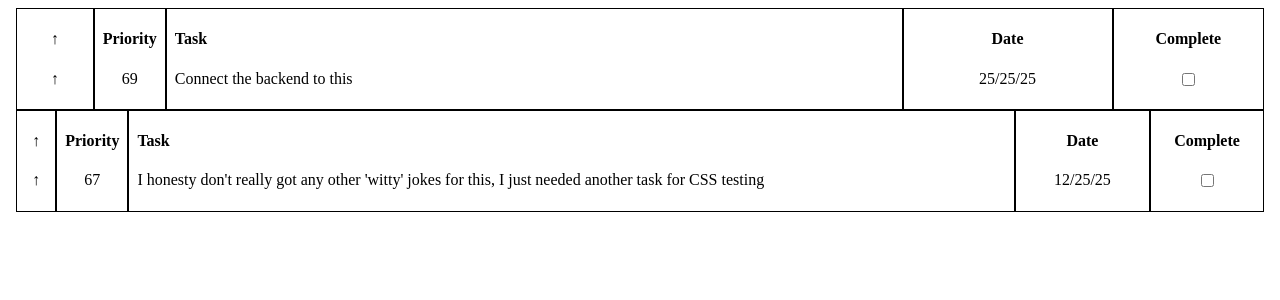
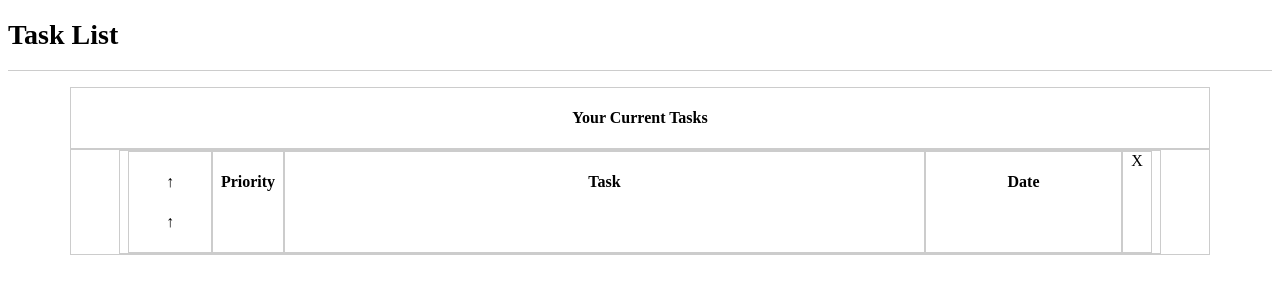
Before and after one commit to Lordpun/Task-List, a Vue app in the folder frontend/: page / in a window 1280 px wide. Shown: the top 300 px of the page. Built offline with nearby package versions, Linux system fonts and the light colour scheme.

Commit message:
Added base HTML to the frontend

```diff
--- a/frontend/index.html
+++ b/frontend/index.html
@@ -4,8 +4,13 @@
     <meta charset="UTF-8">
     <link rel="icon" href="/favicon.ico">
     <meta name="viewport" content="width=device-width, initial-scale=1.0">
-    <title>Vite App</title>
+    <title>Task List</title>
+
+    <style>
+      font-family: Arial;
+    </style>
   </head>
+
   <body>
     <div id="app"></div>
     <script type="module" src="/src/main.js"></script>
--- a/frontend/src/App.vue
+++ b/frontend/src/App.vue
@@ -1,10 +1,37 @@
-]<template>
-  <task priority="69" description="Connect the backend to this" date="25/25/25"></task>
-  <task priority="67" description="I honesty don't really got any other 'witty' jokes for this, I just needed another task for CSS testing" date="12/25/25"></task>
+<template>
+  <header>
+    <h1>Task List</h1>
+  </header>
+
+  <main>
+    <section>
+      <h4>Your Current Tasks</h4>
+    </section>
+
+    <section class="taskBody">
+      <task></task>
+    </section>
+  </main>
 </template>
 
 <script setup>
 	import task from "./components/task.vue"
 </script>
 
-<style scoped></style>
+<style scoped>
+  header {
+    border-bottom: 1px solid #ccc;
+    margin-bottom: 1rem;
+  }
+
+  h1 {
+    font-size: 1.75rem;
+  }
+
+  main section {
+    border: 1px solid #ccc;
+    width: 90%;
+    margin: 0 auto;
+    text-align: center;
+  }
+</style>
--- a/frontend/src/components/task.vue
+++ b/frontend/src/components/task.vue
@@ -20,9 +20,8 @@
   		<p>{{ date }}</p>
   	</div>
 
-  	<div class="status">
-  		<h4>Complete</h4>
-  		<input type="checkbox">
+  	<div class="close">
+  		<a>X</a>
   	</div>
   </section>
 </template>
@@ -44,7 +43,7 @@
   }
 
   section div {
-    border: 1px solid black;
+    border: 1px solid #ccc;
     font-size: 1rem;
     padding: 0 0.5rem;
   }
```
Also changed, not shown: frontend/src/components/input.vue (added, +9 -0 lines).
